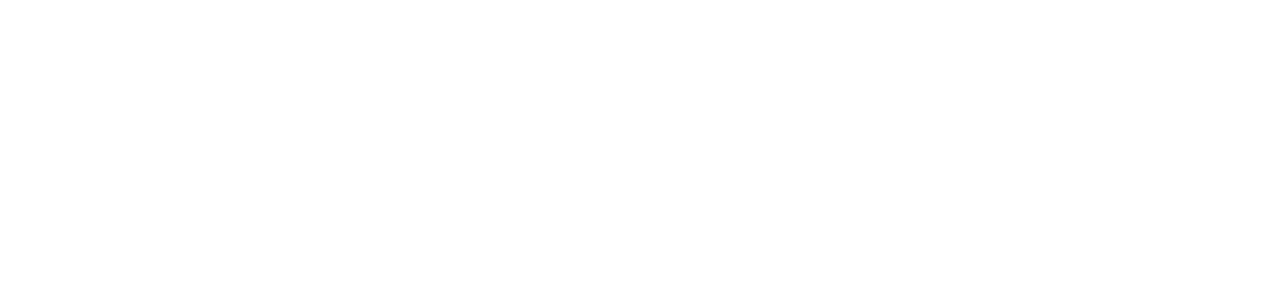
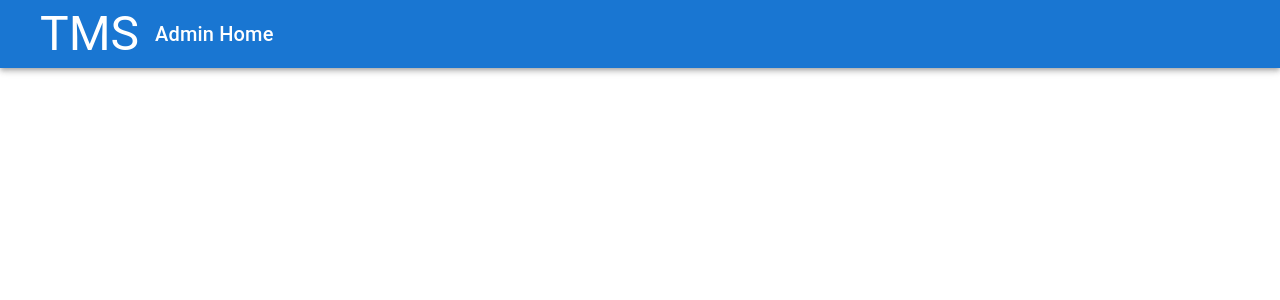
Before and after one commit to SebastinST/tms-frontend, a React (Create React App) app: page /adminhome in a window 1280 px wide. Before the commit this address had no page. Shown: the top 300 px of the page. Built offline with nearby package versions, Linux system fonts and the light colour scheme.

Commit message:
create login

```diff
--- a/package.json
+++ b/package.json
@@ -10,6 +10,7 @@
     "@testing-library/jest-dom": "^5.17.0",
     "@testing-library/react": "^13.4.0",
     "@testing-library/user-event": "^13.5.0",
+    "axios": "^1.6.2",
     "react": "^18.2.0",
     "react-dom": "^18.2.0",
     "react-scripts": "5.0.1",
--- /dev/null
+++ b/src/AdminHome.js
@@ -0,0 +1,53 @@
+import * as React from "react";
+import AppBar from "@mui/material/AppBar";
+import Button from "@mui/material/Button";
+import CameraIcon from "@mui/icons-material/PhotoCamera";
+import Card from "@mui/material/Card";
+import CardActions from "@mui/material/CardActions";
+import CardContent from "@mui/material/CardContent";
+import CardMedia from "@mui/material/CardMedia";
+import CssBaseline from "@mui/material/CssBaseline";
+import Grid from "@mui/material/Grid";
+import Stack from "@mui/material/Stack";
+import Box from "@mui/material/Box";
+import Toolbar from "@mui/material/Toolbar";
+import Typography from "@mui/material/Typography";
+import Container from "@mui/material/Container";
+import Link from "@mui/material/Link";
+import { createTheme, ThemeProvider } from "@mui/material/styles";
+
+// TODO remove, this demo shouldn't need to reset the theme.
+const defaultTheme = createTheme();
+
+export default function AdminHome() {
+  return (
+    <ThemeProvider theme={defaultTheme}>
+      <CssBaseline />
+      <AppBar position="relative">
+        <Toolbar>
+          <Button variant="Contained">
+            <Typography variant="h3" color="inherit" noWrap>
+              TMS
+            </Typography>
+          </Button>
+          <Typography variant="h6" color="inherit" noWrap>
+            Admin Home
+          </Typography>
+        </Toolbar>
+      </AppBar>
+      <main>
+        {/* Hero unit */}
+        <Box
+          sx={{
+            bgcolor: "background.paper",
+            pt: 8,
+            pb: 6,
+          }}
+        >
+          <Container maxWidth="sm"></Container>
+        </Box>
+        <Container sx={{ py: 8 }} maxWidth="md"></Container>
+      </main>
+    </ThemeProvider>
+  );
+}
--- a/src/App.js
+++ b/src/App.js
@@ -1,11 +1,15 @@
 import Login from "./Login.js";
+import Home from "./Home.js";
 import { BrowserRouter, Routes, Route } from "react-router-dom";
+import AdminHome from "./AdminHome.js";
 
 function App() {
   return (
     <BrowserRouter>
       <Routes>
         <Route path="/" element={<Login />} />
+        <Route path="/home" element={<Home />} />
+        <Route path="/adminhome" element={<AdminHome />} />
       </Routes>
     </BrowserRouter>
   );
--- /dev/null
+++ b/src/Home.js
@@ -0,0 +1,53 @@
+import * as React from "react";
+import AppBar from "@mui/material/AppBar";
+import Button from "@mui/material/Button";
+import CameraIcon from "@mui/icons-material/PhotoCamera";
+import Card from "@mui/material/Card";
+import CardActions from "@mui/material/CardActions";
+import CardContent from "@mui/material/CardContent";
+import CardMedia from "@mui/material/CardMedia";
+import CssBaseline from "@mui/material/CssBaseline";
+import Grid from "@mui/material/Grid";
+import Stack from "@mui/material/Stack";
+import Box from "@mui/material/Box";
+import Toolbar from "@mui/material/Toolbar";
+import Typography from "@mui/material/Typography";
+import Container from "@mui/material/Container";
+import Link from "@mui/material/Link";
+import { createTheme, ThemeProvider } from "@mui/material/styles";
+
+// TODO remove, this demo shouldn't need to reset the theme.
+const defaultTheme = createTheme();
+
+export default function Home() {
+  return (
+    <ThemeProvider theme={defaultTheme}>
+      <CssBaseline />
+      <AppBar position="relative">
+        <Toolbar>
+          <Button variant="Contained">
+            <Typography variant="h3" color="inherit" noWrap>
+              TMS
+            </Typography>
+          </Button>
+          <Typography variant="h6" color="inherit" noWrap>
+            Home
+          </Typography>
+        </Toolbar>
+      </AppBar>
+      <main>
+        {/* Hero unit */}
+        <Box
+          sx={{
+            bgcolor: "background.paper",
+            pt: 8,
+            pb: 6,
+          }}
+        >
+          <Container maxWidth="sm"></Container>
+        </Box>
+        <Container sx={{ py: 8 }} maxWidth="md"></Container>
+      </main>
+    </ThemeProvider>
+  );
+}
--- a/src/Login.js
+++ b/src/Login.js
@@ -8,19 +8,42 @@
 import Typography from "@mui/material/Typography";
 import Container from "@mui/material/Container";
 import { createTheme, ThemeProvider } from "@mui/material/styles";
+import axios from "axios";
+import { useNavigate } from "react-router-dom";
+import Alert from "@mui/material/Alert";
 
 // TODO remove, this demo shouldn't need to reset the theme.
 
 const defaultTheme = createTheme();
-
 export default function SignIn() {
-  const handleSubmit = (event) => {
+  const navigate = useNavigate();
+  const [open, setOpen] = React.useState(false);
+  const [errorMessage, setErrorMessage] = React.useState("");
+  const handleSubmit = async (event) => {
     event.preventDefault();
     const data = new FormData(event.currentTarget);
-    console.log({
-      email: data.get("email"),
+    const user = {
+      username: data.get("username"),
       password: data.get("password"),
-    });
+    };
+    try {
+      const res = await axios.post("http://localhost:8080/login", user);
+      document.cookie =
+        "token=; expires=Thu, 01 Jan 1970 00:00:00 UTC; path=/;";
+      document.cookie = "token=" + res.data.token;
+      const groups = res.data.group_list.split(",");
+      function isAdmin(group) {
+        return group.toUpperCase() === "ADMIN";
+      }
+      if (groups.some(isAdmin)) {
+        navigate("/adminhome");
+      } else {
+        navigate("/home");
+      }
+    } catch (error) {
+      setErrorMessage(error.response.data.errMessage);
+      setOpen(true);
+    }
   };
 
   return (
@@ -64,6 +87,7 @@
               id="password"
               autoComplete="current-password"
             />
+            {open && <Alert severity="error">{errorMessage}</Alert>}
             <Button
               type="submit"
               fullWidth
```
Also changed, not shown: src/setupTests.js (deleted, +0 -5 lines), 1 other file (tests, documents, lock files or other folders).
